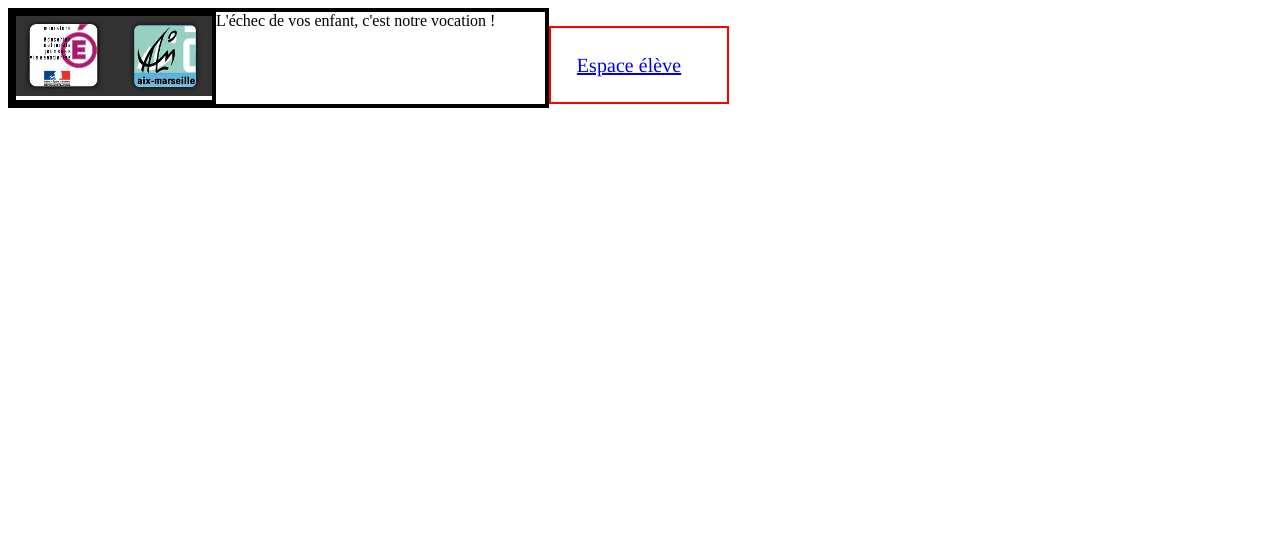
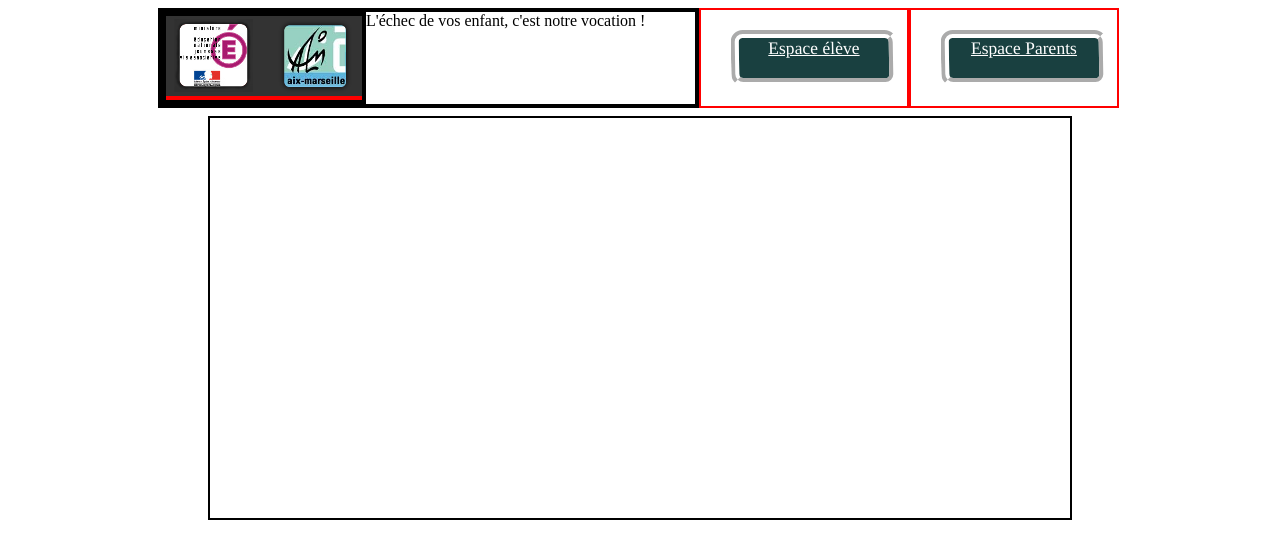
Before and after one commit to SmashCombo/WebRempart, a plain HTML site: page index.html in a window 1280 px wide. Drawn offline with Linux system fonts and the light colour scheme.

Commit message:
NewStyle+anim
animation + ajout du corpus + ajout des marges et des padding

```diff
--- a/index.html
+++ b/index.html
@@ -11,14 +11,24 @@
     	<div id="logog"> <img src="logo.png" /> </div>
     	L'échec de vos enfant, c'est notre vocation !
     	 </div>
-    	 </br>
 
     	<!--Préparation menu liens-->
+    	<center>
     	<div id="menu2">
 
     	<div class="menu"><a href = "./menu.html">Espace élève</a></div>
 
     	</div>
+    		<div id="menu2">
+
+    	<div class="menu"><a href = "./menu.html">Espace Parents</a></div>
+
+    	</div></center></br>
+
+    	<div class="corpus">
+
+    	</div>
+
 
 
     </body>
--- a/style.css
+++ b/style.css
@@ -3,12 +3,14 @@
 	float:left;
 	border: solid 4px;
 	padding-right: 50px;
+	margin-left:150px;
 }
 #logog
 {
 	float:left;
 	border: solid 4px;
 	display:inline;
+	background:red;
 }
 
 
@@ -18,49 +20,6 @@ body
 }
 
 
-
-.menu:hover
-
-{
-    transition:All 1s ease;
-    -webkit-transition:All 1s ease;
-    -moz-transition:All 1s ease;
-    -o-transition:All 1s ease;
-    transform: rotate(4deg) scale(1) skew(1deg) translate(10px);
-    -webkit-transform: rotate(4deg) scale(1) skew(1deg) translate(10px);
-    -moz-transform: rotate(4deg) scale(1) skew(1deg) translate(10px);
-    -o-transform: rotate(4deg) scale(1) skew(1deg) translate(10px);
-    -ms-transform: rotate(4deg) scale(1) skew(1deg) translate(10px);
-    border:2px solid;
-    float: left;
-    border:dashed 3px #000000;
-    -moz-border-radius-topleft: 26px;
-    -moz-border-radius-topright:26px;
-    -moz-border-radius-bottomleft:25px;
-    -moz-border-radius-bottomright:22px;
-    -webkit-border-top-left-radius:26px;
-    -webkit-border-top-right-radius:26px;
-    -webkit-border-bottom-left-radius:25px;
-    -webkit-border-bottom-right-radius:22px;
-    border-top-left-radius:26px;
-    border-top-right-radius:26px;
-    border-bottom-left-radius:25px;
-    border-bottom-right-radius:22px;
-
-
-}
-
-
-    .menu
-{
-    transform: rotate(0deg) scale(0.67) skew(1deg) translate(0px);
-    -webkit-transform: rotate(0deg) scale(0.67) skew(1deg) translate(0px);
-    -moz-transform: rotate(0deg) scale(0.67) skew(1deg) translate(0px);
-    -o-transform: rotate(0deg) scale(0.67) skew(1deg) translate(0px);
-    -ms-transform: rotate(0deg) scale(0.67) skew(1deg) translate(0px);
-    font-size:30px;
-}
-
 #menu2
 {
 	border: 2px solid red;
@@ -69,4 +28,78 @@ body
 	padding-top:20px;
 	padding-bottom:20px;
 	padding-right:20px;
+	padding-left:20px;
 }
+
+
+.menu
+{
+
+border:groove 8px #ffffff;
+-moz-border-radius-topleft: 12px;
+-moz-border-radius-topright:12px;
+-moz-border-radius-bottomleft:12px;
+-moz-border-radius-bottomright:12px;
+-webkit-border-top-left-radius:12px;
+-webkit-border-top-right-radius:12px;
+-webkit-border-bottom-left-radius:12px;
+-webkit-border-bottom-right-radius:12px;
+border-top-left-radius:12px;
+border-top-right-radius:12px;
+border-bottom-left-radius:12px;
+border-bottom-right-radius:12px;
+background-color: rgba(0, 44, 44, 0.9);
+background: rgba(0, 44, 44, 0.9);
+color: rgba(0, 44, 44, 0.9);
+width:150px;
+height:40px;
+
+transition:All 0.5635s ease;
+-webkit-transition:All 0.5635s ease;
+-moz-transition:All 0.5635s ease;
+-o-transition:All 0.5635s ease;
+transform: rotate(0deg) scale(1) skew(1deg) translate(10px);
+-webkit-transform: rotate(0deg) scale(1) skew(1deg) translate(10px);
+-moz-transform: rotate(0deg) scale(1) skew(1deg) translate(10px);
+-o-transform: rotate(0deg) scale(1) skew(1deg) translate(10px);
+-ms-transform: rotate(0deg) scale(1) skew(1deg) translate(10px);
+}
+
+
+.menu:hover
+
+{
+
+transform: rotate(4deg) scale(1.183) skew(1deg) translate(0px);
+-webkit-transform: rotate(4deg) scale(1.183) skew(1deg) translate(0px);
+-moz-transform: rotate(4deg) scale(1.183) skew(1deg) translate(0px);
+-o-transform: rotate(4deg) scale(1.183) skew(1deg) translate(0px);
+-ms-transform: rotate(4deg) scale(1.183) skew(1deg) translate(0px);
+
+}
+
+
+
+.menu a
+{
+
+	color:white;
+	font-style:normal;
+	font-size:110%;
+
+}
+
+
+.menu a:visited
+{
+	color:white;
+}
+
+.corpus
+{
+	border:2px solid;
+	height:400px;
+	width:860px;
+	margin-top: 90px;
+	margin-left:200px;
+}
```
